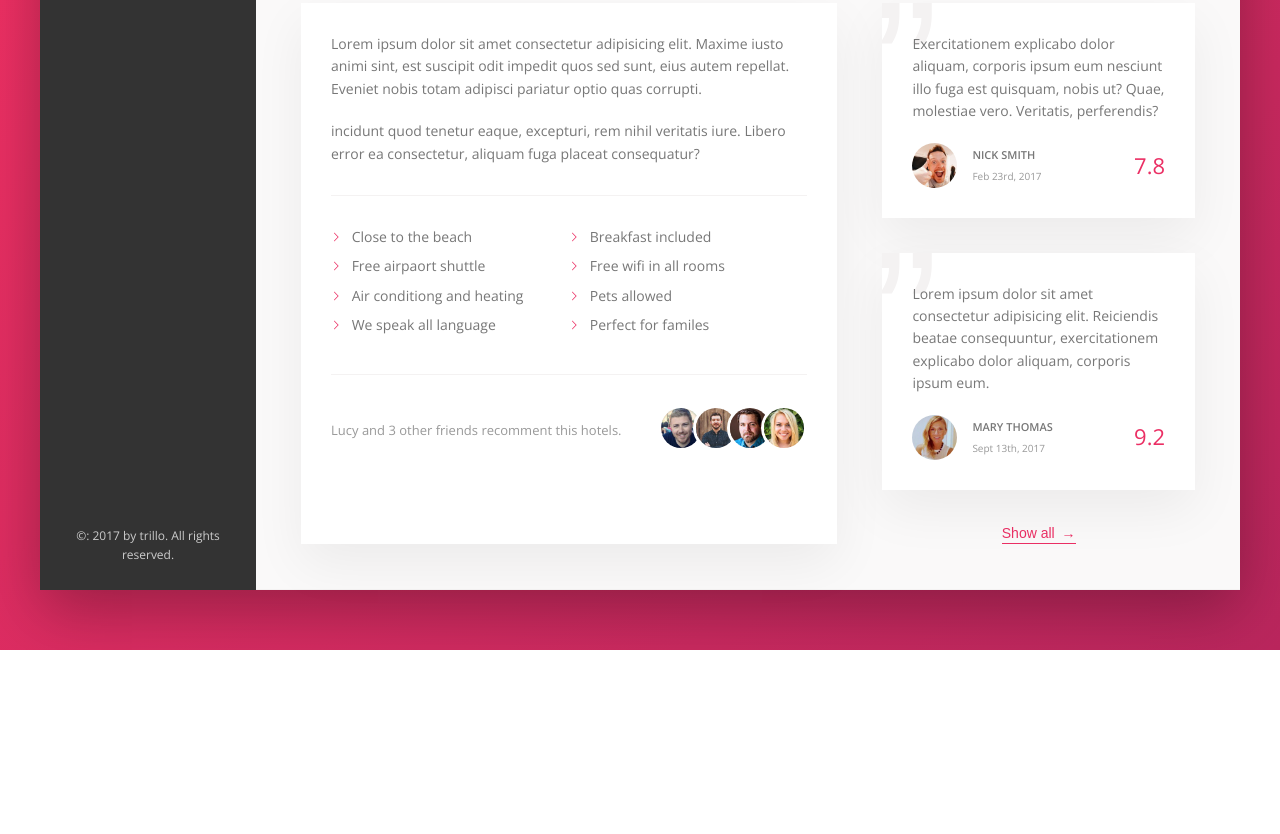
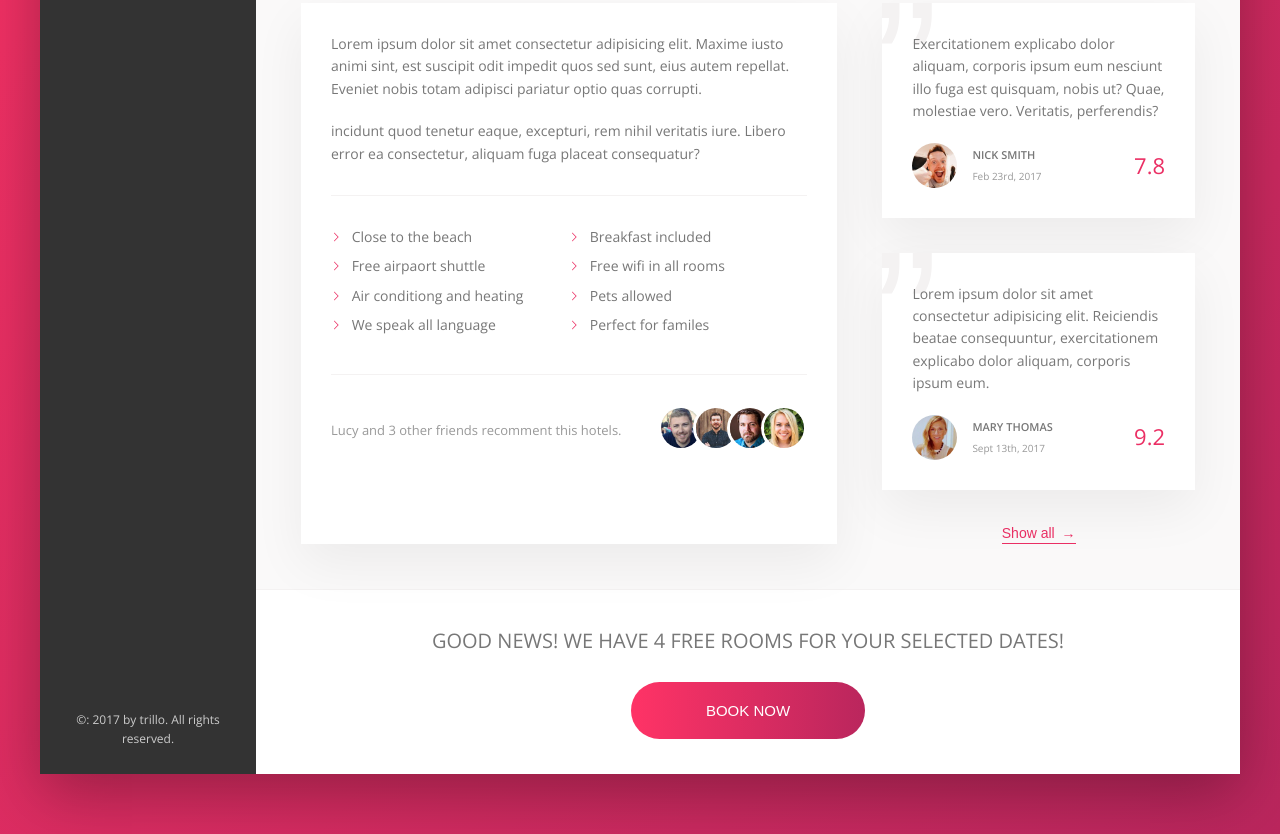
Before and after one commit to ckstn0777/Trillo-Project, a website: page index.html in a window 1280 px wide. Shown: the part 624-1458 px from the top of the page. Before the commit the page ends 1274 px from the top, so only its background shows below. Drawn offline with nearby package versions, Linux system fonts and the light colour scheme.

Commit message:
v6.0.0
Building the CTA Section

```diff
--- a/index.html
+++ b/index.html
@@ -268,6 +268,15 @@
               <button class="btn-inline">Show all <span>&rarr;</span></button>
             </div>
           </div>
+          <div class="cta">
+            <h2 class="cta__book-now">
+              Good news! We have 4 free rooms for your selected dates!
+            </h2>
+            <button class="btn">
+              <span class="btn__visible">Book now</span>
+              <span class="btn__invisible">Only 4 rooms left</span>
+            </button>
+          </div>
         </main>
       </div>
     </div>
--- a/sass/_components.scss
+++ b/sass/_components.scss
@@ -440,3 +440,75 @@
     z-index: 1;
   }
 }
+
+//////////////////////////////////////////
+// CALL TO ACTION
+.cta {
+  padding: 3.5rem 0;
+  text-align: center;
+
+  &__book-now {
+    text-transform: uppercase;
+    font-size: 2rem;
+    font-weight: 300;
+    margin-bottom: 2.5rem;
+  }
+}
+
+//////////////////////////////////////////
+// CALL TO ACTION
+.btn {
+  font-size: 1.5rem;
+  font-weight: 300;
+  text-transform: uppercase;
+  border-radius: 100px;
+  border: none;
+  background-image: linear-gradient(
+    to right,
+    var(--color-primary-light),
+    var(--color-primary-dark)
+  );
+  color: #fff;
+  position: relative;
+  overflow: hidden;
+  cursor: pointer;
+
+  & > * {
+    display: inline-block;
+    height: 100%;
+    width: 100%;
+    transition: all 0.2s;
+  }
+
+  &__visible {
+    padding: 2rem 7.5rem;
+  }
+
+  &__invisible {
+    position: absolute;
+    padding: 2rem 0;
+    left: 0;
+    top: -100%;
+  }
+
+  &:hover {
+    background-image: linear-gradient(
+      to left,
+      var(--color-primary-light),
+      var(--color-primary-dark)
+    );
+  }
+
+  &:hover &__visible {
+    transform: translateY(100%);
+  }
+
+  &:hover &__invisible {
+    top: 0;
+  }
+
+  &:focus {
+    outline: none;
+    animation: pulsate 1s infinite;
+  }
+}
```
Also changed, not shown: css/style.css.
